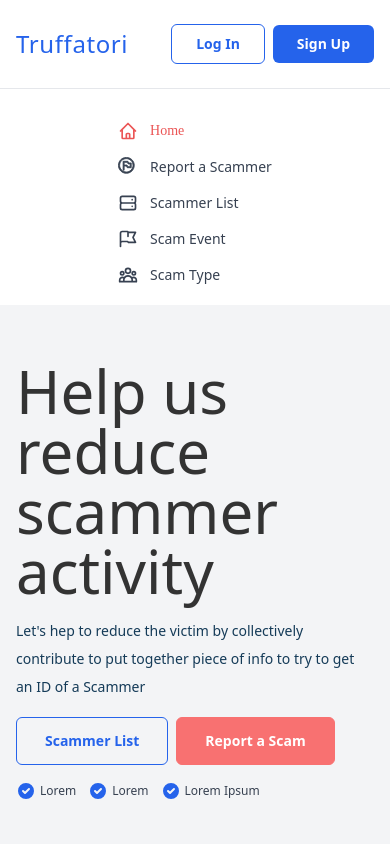
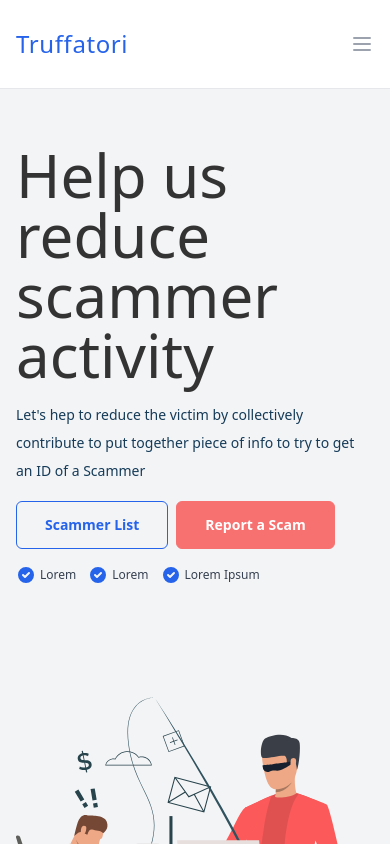
Before and after one commit to darioguarascio/scammers, a Next.js app: page / in a window 390 px wide. Shown: the top 844 px of the page. Built offline with nearby package versions, Linux system fonts and the light colour scheme.

Commit message:
add mobile menu

```diff
--- a/components/Navbar.js
+++ b/components/Navbar.js
@@ -1,15 +1,26 @@
-const Navbar = () => {
+import { useState, useEffect } from "react";
+
+const Navbar = (props) => {
+
+  const [mobileMenuVisible, setMobileMenuVisible] = useState(false);
+
+  const toggleMenuVisibility = () => {
+    console.log('%c toggleMenuVisibility ', 'background: red; color: #fff', mobileMenuVisible);
+    setMobileMenuVisible(!mobileMenuVisible);
+    props.onChangeMobileMenuVisibility(mobileMenuVisible);
+  };
+
   return (
     <div>
       <div className="container px-4 mx-auto">
-        <nav className="flex items-center py-6">
+        <nav className="flex items-center justify-between py-6">
           <a
             className="text-2xl font-bolder tracking-wide leading-none text-blue-600"
             href="/"
           >
             Truffatori
           </a>
-          <div className="ml-auto">
+          <div className="ml-auto hidden md:block">
             <a
               className="mr-2 inline-block px-6 py-3 text-sm text-blue-600 hover:text-[blue-700] font-semibold leading-none border border-blue-600 rounded-md"
               href="#"
@@ -23,6 +34,18 @@ const Navbar = () => {
               Sign Up
             </a>
           </div>
+          <div className="-mr-2 flex items-center md:hidden">
+            <button type="button"
+                    onClick={() => toggleMenuVisibility()}
+                    className="bg-white rounded-md p-2 inline-flex items-center justify-center text-gray-400 hover:text-gray-500 hover:bg-gray-100 focus:outline-none focus:ring-2 focus:ring-inset focus:ring-indigo-500"
+                    aria-expanded="false">
+              <span className="sr-only">Open main menu</span>
+              <svg className="h-6 w-6" xmlns="http://www.w3.org/2000/svg" fill="none" viewBox="0 0 24 24" strokeWidth="2"
+                   stroke="currentColor" aria-hidden="true">
+                <path strokeLinecap="round" strokeLinejoin="round" d="M4 6h16M4 12h16M4 18h16"/>
+              </svg>
+            </button>
+          </div>
         </nav>
       </div>
       <hr />
--- a/pages/_app.js
+++ b/pages/_app.js
@@ -4,9 +4,18 @@ import Footer from "../components/Footer";
 import Navbar from "../components/Navbar";
 import Navigation from "../components/Navigation";
 import "../styles/globals.css";
+import {useState} from "react";
 
 function MyApp({ Component, pageProps }) {
   const router = useRouter();
+
+  const [mobileMenuVisible, setMobileMenuVisible] = useState(false);
+
+  const changeMobileMenuVisibility = (value) => {
+    console.log('%c toggleMenuVisibility on appjs ', 'background: red; color: #fff', value);
+    setMobileMenuVisible(value);
+  };
+
   const getTitle = () => {
     var title = "";
     switch (router.pathname) {
@@ -41,8 +50,14 @@ function MyApp({ Component, pageProps }) {
           content="Let's hep to reduce the victim by collectively contribute to put together piece of info to try to get an ID of a Scammer"
         />
       </Head>
-      <Navbar />
-      <Navigation router={router} />
+      <Navbar onChangeMobileMenuVisibility={changeMobileMenuVisibility} />
+      <div className={
+        mobileMenuVisible === false
+            ? "hidden md:block"
+            : "block"
+      }>
+        <Navigation router={router}  />
+      </div>
       <Component {...pageProps} />
       <Footer />
     </div>
```
